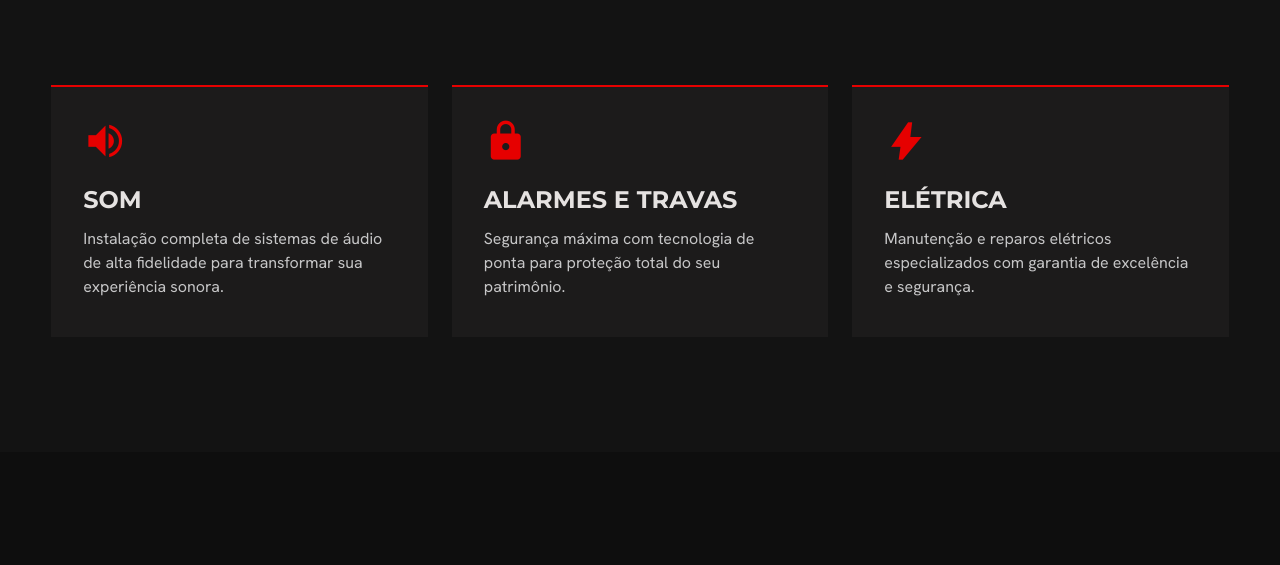
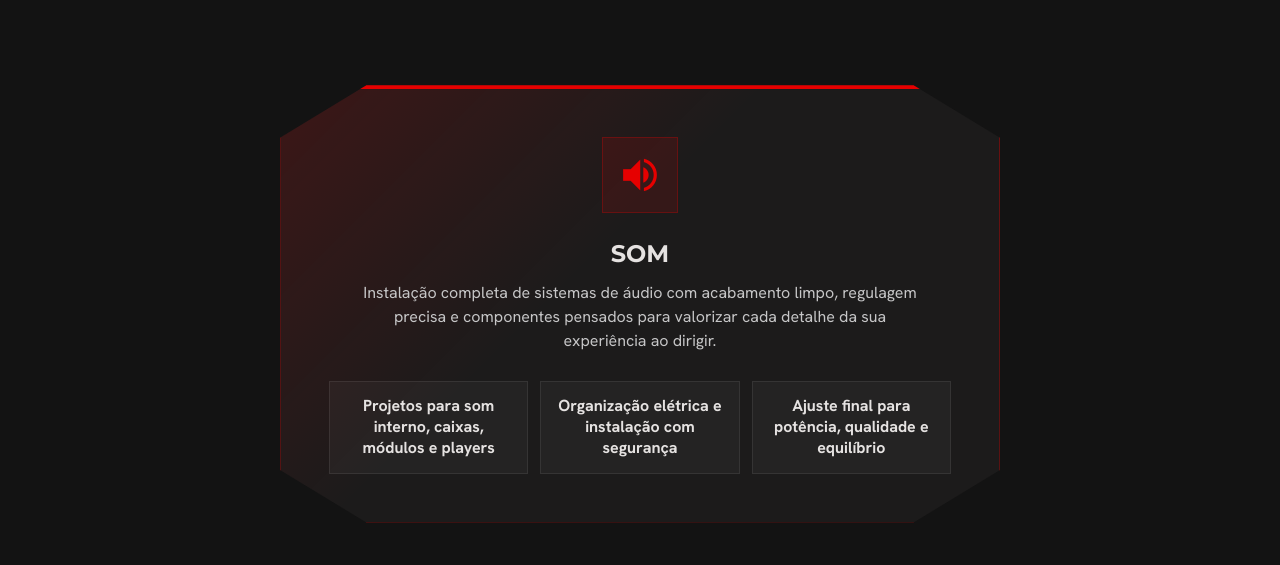
Before and after one commit to Barros-15/RealFilms, a plain HTML site: page index.html in a window 1280 px wide. Shown: the part 1753-2318 px from the top of the page. Drawn offline with nearby package versions, Linux system fonts and the light colour scheme.

Commit message:
Alteração calss Service

```diff
--- a/index.html
+++ b/index.html
@@ -18,8 +18,8 @@
 
       <nav class="main-nav" aria-label="Navegação principal">
         <a class="active" href="#home">Home</a>
+        <a href="#servicos">Serviços</a>
         <a href="#instituicao">Instituição</a>
-        <a href="#servicos">Serviços</a>
         <a href="#galeria">Projetos</a>
         <a href="#contato">Contatos</a>
       </nav>
@@ -105,20 +105,15 @@
         </div>
 
         <div class="service-cards reveal">
-          <article>
+          <article class="sound-card">
             <span class="material-symbols-outlined filled">volume_up</span>
             <h3>Som</h3>
-            <p>Instalação completa de sistemas de áudio de alta fidelidade para transformar sua experiência sonora.</p>
-          </article>
-          <article>
-            <span class="material-symbols-outlined filled">lock</span>
-            <h3>Alarmes e travas</h3>
-            <p>Segurança máxima com tecnologia de ponta para proteção total do seu patrimônio.</p>
-          </article>
-          <article>
-            <span class="material-symbols-outlined filled">bolt</span>
-            <h3>Elétrica</h3>
-            <p>Manutenção e reparos elétricos especializados com garantia de excelência e segurança.</p>
+            <p>Instalação completa de sistemas de áudio com acabamento limpo, regulagem precisa e componentes pensados para valorizar cada detalhe da sua experiência ao dirigir.</p>
+            <ul class="sound-highlights">
+              <li>Projetos para som interno, caixas, módulos e players</li>
+              <li>Organização elétrica e instalação com segurança</li>
+              <li>Ajuste final para potência, qualidade e equilíbrio</li>
+            </ul>
           </article>
         </div>
       </div>
--- a/style.css
+++ b/style.css
@@ -383,20 +383,26 @@ h2 span {
 
 .service-cards {
   display: grid;
-  grid-template-columns: repeat(3, minmax(0, 1fr));
-  gap: 24px;
+  grid-template-columns: minmax(0, 720px);
+  justify-content: center;
   margin-top: clamp(48px, 7vw, 88px);
 }
 
 .service-cards article {
-  min-height: 252px;
-  border-top: 2px solid var(--red);
-  background: var(--surface);
-  padding: 32px;
-  transition: background 180ms ease, transform 180ms ease;
+  min-height: 300px;
+  border: 1px solid var(--line);
+  border-top: 4px solid var(--red);
+  background:
+    linear-gradient(135deg, rgba(230, 0, 0, 0.16), transparent 42%),
+    var(--surface);
+  box-shadow: var(--shadow);
+  padding: clamp(28px, 5vw, 48px);
+  text-align: center;
+  transition: border-color 180ms ease, background 180ms ease, transform 180ms ease;
 }
 
 .service-cards article:hover {
+  border-color: rgba(230, 0, 0, 0.55);
   background: var(--surface-high);
   transform: translateY(-4px);
 }
@@ -417,7 +423,46 @@ h2 span {
 }
 
 .service-cards p {
+  max-width: 560px;
+  margin-inline: auto;
   color: var(--muted);
+}
+
+.sound-card {
+  display: flex;
+  flex-direction: column;
+  align-items: center;
+  clip-path: polygon(12% 0%, 88% 0%, 100% 12%, 100% 88%, 88% 100%, 12% 100%, 0% 88%, 0% 12%);
+  padding: clamp(44px, 6vw, 64px);
+}
+
+.sound-card .material-symbols-outlined.filled {
+  display: grid;
+  width: 76px;
+  height: 76px;
+  place-items: center;
+  border: 1px solid var(--line);
+  background: rgba(230, 0, 0, 0.12);
+  margin-bottom: 28px;
+}
+
+.sound-highlights {
+  display: grid;
+  grid-template-columns: repeat(3, minmax(0, 1fr));
+  gap: 12px;
+  width: 100%;
+  margin: 28px 0 0;
+  padding: 0;
+  list-style: none;
+}
+
+.sound-highlights li {
+  border: 1px solid rgba(255, 255, 255, 0.08);
+  background: rgba(255, 255, 255, 0.035);
+  padding: 14px;
+  color: var(--text);
+  font-weight: 700;
+  line-height: 1.3;
 }
 
 .institution {
@@ -697,7 +742,6 @@ h2 span {
     min-height: 0;
   }
 
-  .service-cards,
   .gallery-grid {
     grid-template-columns: repeat(2, minmax(0, 1fr));
   }
@@ -800,6 +844,10 @@ h2 span {
     grid-template-columns: 1fr;
   }
 
+  .sound-highlights {
+    grid-template-columns: 1fr;
+  }
+
   .portrait-pair > div {
     height: auto;
     aspect-ratio: 4 / 5;
```
